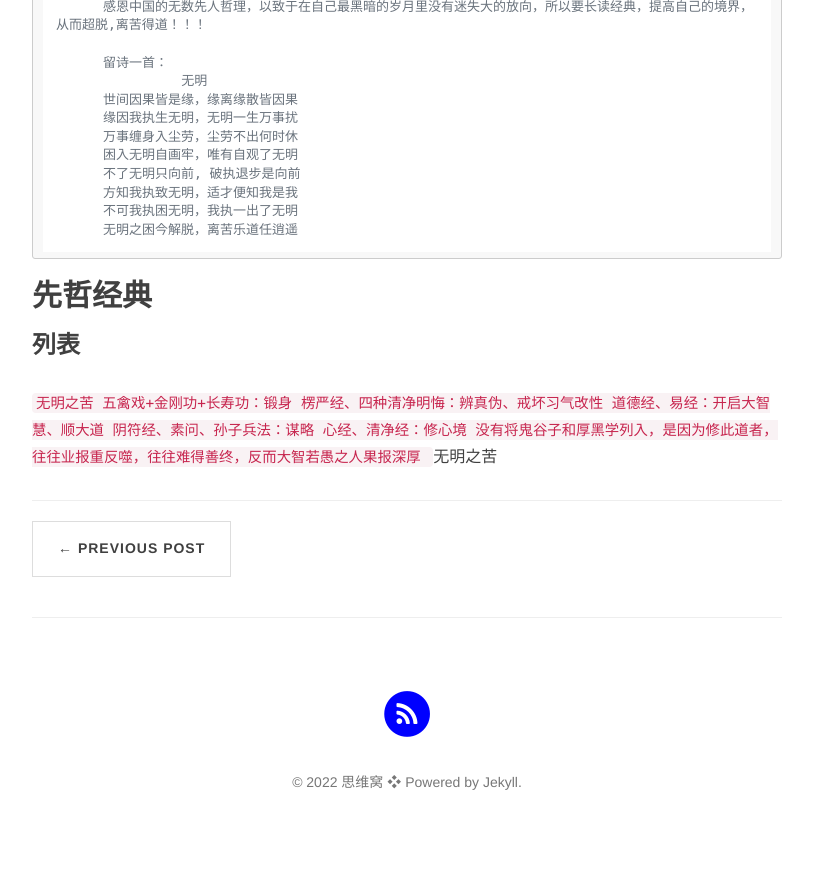
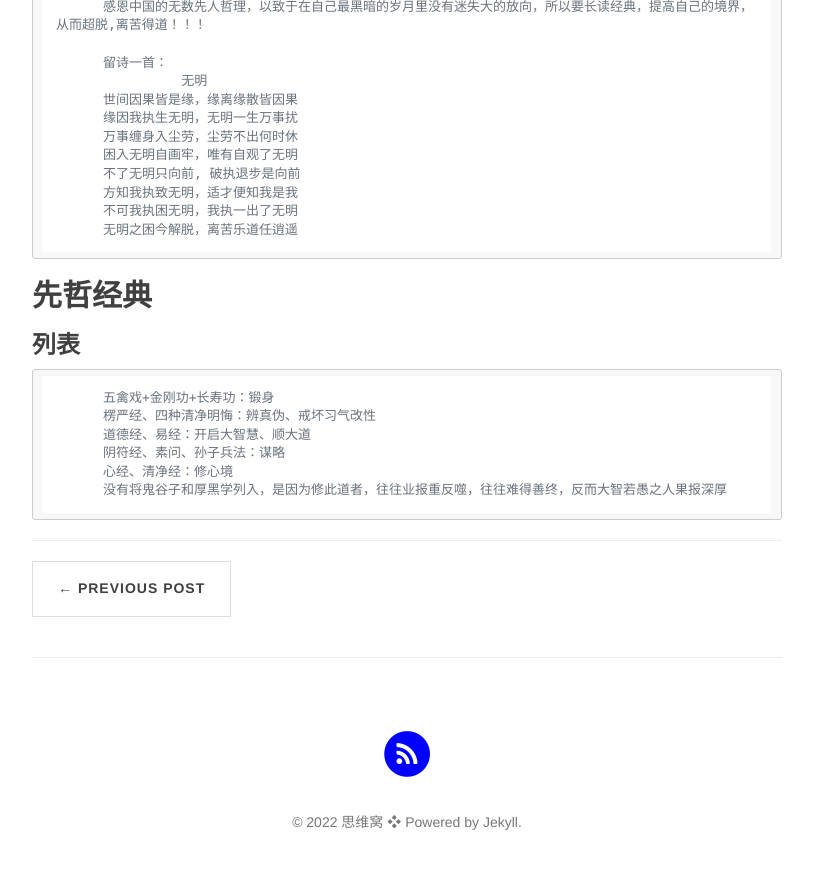
Before and after one commit to figerdeng/siweiwo, a Jekyll site: the page built from _posts/2022-06-01-renshengdunwu.md, in a window 1280 px wide and 900 px high, scrolled down 1759 px. Shown: the top 869 px of the window, without its empty margins (233-1046 px from the left). Built offline with Jekyll 4.4.1, drawn with Linux system fonts in a browser that asks for light colours; nearby versions of some CDN libraries; comment, search, counter and statistics services are not loaded.

Commit message:
人生顿悟

````diff
--- a/_posts/2022-06-01-renshengdunwu.md
+++ b/_posts/2022-06-01-renshengdunwu.md
@@ -74,4 +74,4 @@ description: 人生顿悟
       阴符经、素问、孙子兵法：谋略
       心经、清净经：修心境
       没有将鬼谷子和厚黑学列入，是因为修此道者，往往业报重反噬，往往难得善终，反而大智若愚之人果报深厚
-```无明之苦
+```
````
